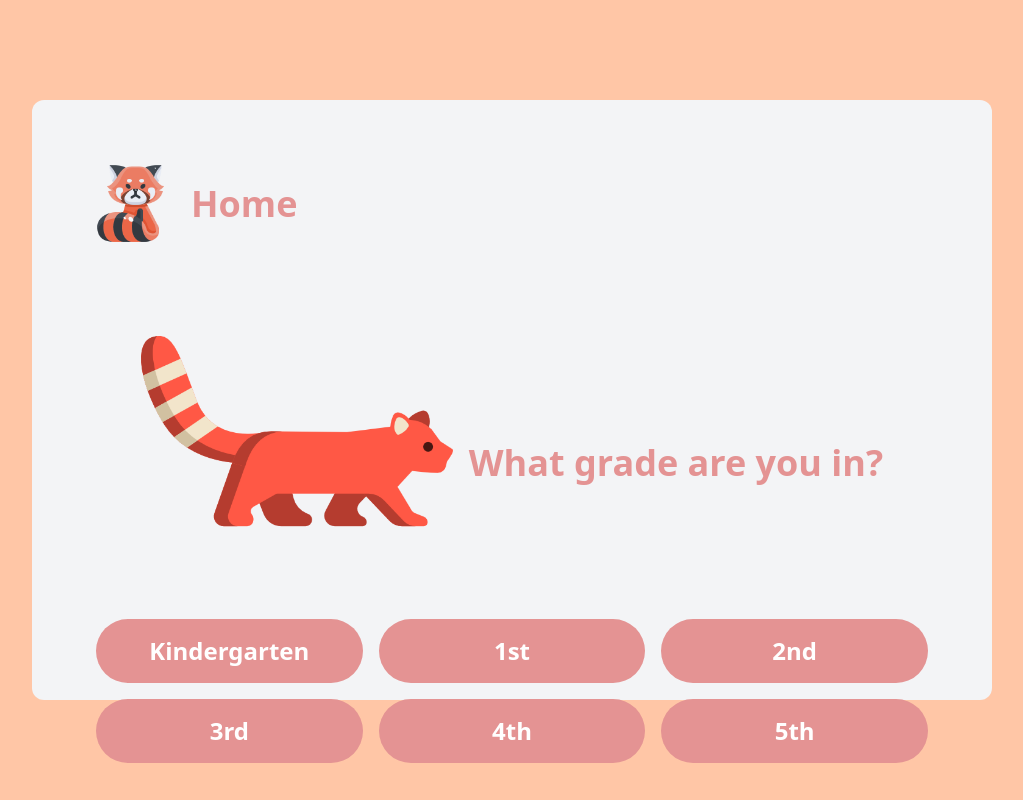
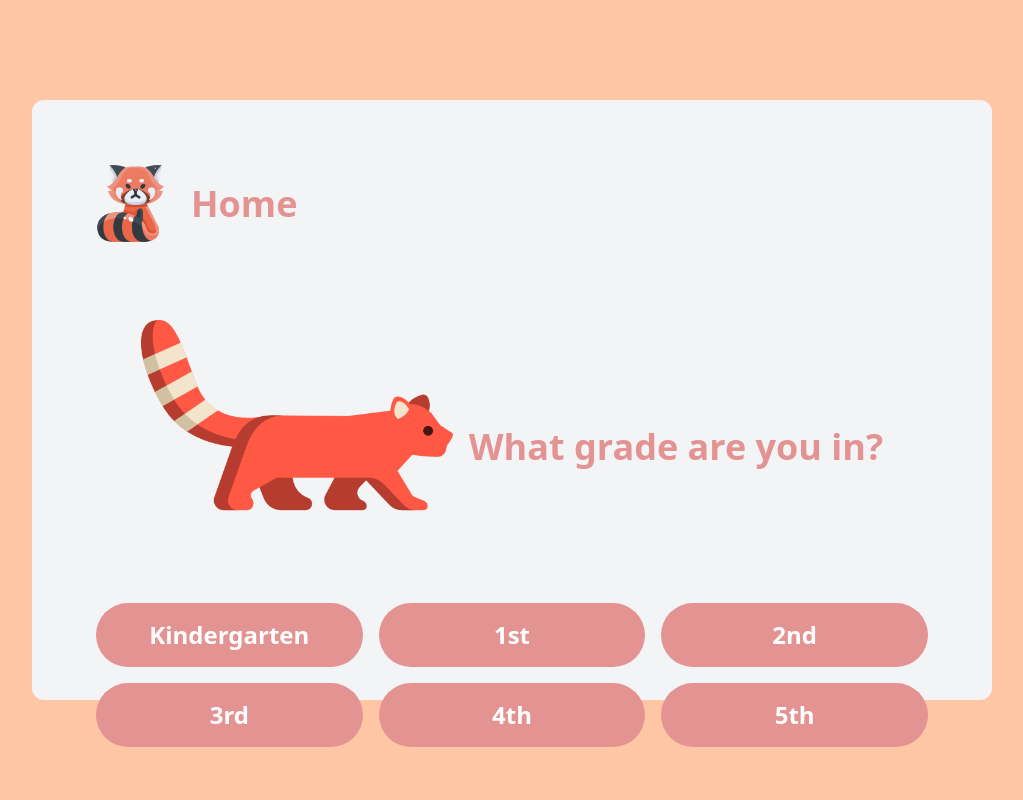
Before and after one commit to yisding/readpanda, a Next.js app: page /grade in a window 1280 px wide. Shown: the whole page, without its empty margins (128-1151 px from the left). Built offline with nearby package versions, Linux system fonts and the light colour scheme.

Commit message:
changed spacing slightly

```diff
--- a/pages/grade.tsx
+++ b/pages/grade.tsx
@@ -29,7 +29,7 @@ function GradePicker(props: { word?: string }) {
   }
 
   return (
-    <div className="my-8">
+    <div className="my-4">
       <div className="my-4 flex flex-row items-center justify-center">
         <Image
           src="/pandawalk.png"
```
